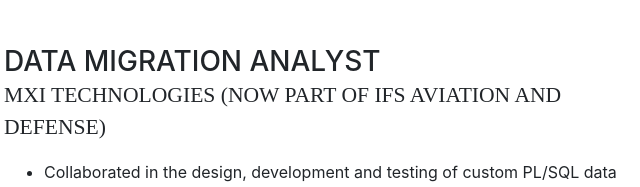
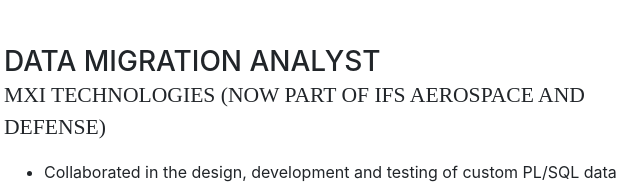
Before and after one commit to raiyanq/raiyanq.github.io, a website with bundled scripts: page index.html in a window 1280 px wide. Shown: the part 1085-1272 px from the top of the page, 316-956 px from the left. Built offline with nearby package versions, Linux system fonts and the light colour scheme; a web font is replaced by a local one.

Commit message:
small correction

```diff
--- a/index.html
+++ b/index.html
@@ -115,7 +115,7 @@
 		  <div class="resume-item d-flex flex-column flex-md-row mb-5">
             <div class="resume-content mr-auto">
               <h3 class="mb-0">Data Migration Analyst</h3>
-              <div class="subheading mb-3">Mxi Technologies (now part of IFS Aviation and Defense)</div>
+              <div class="subheading mb-3">Mxi Technologies (now part of IFS Aerospace and Defense)</div>
               <ul>
 			  <li> Collaborated in the design, development and testing of custom PL/SQL data migration scripts in an Oracle environment as well as transforming data from client documents into appropriate formats to be used in migration
 			  </li>
```
